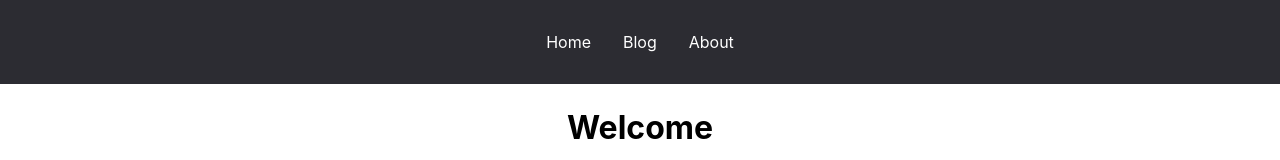
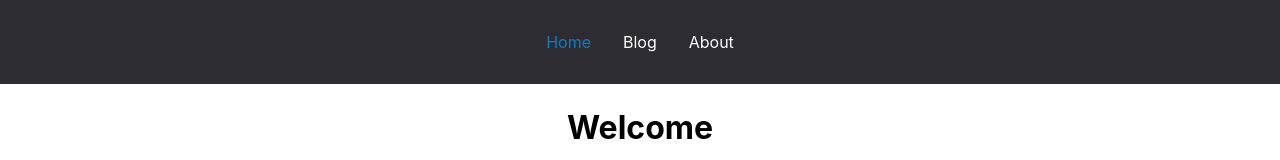
Before and after one commit to oleksiivorochenko/learn-next, a Next.js app: page / in a window 1280 px wide. Shown: the top 160 px of the page. Built offline with nearby package versions, Linux system fonts and the light colour scheme.

Commit message:
simple use client component in nav bar

```diff
--- a/components/Header.tsx
+++ b/components/Header.tsx
@@ -1,11 +1,15 @@
-import Link from 'next/link';
+import { Navigation } from './Navigation';
+
+const navItems = [
+  { label: 'Home', href: '/' },
+  { label: 'Blog', href: '/blog' },
+  { label: 'About', href: '/about' },
+];
 
 const Header = () => {
   return (
     <header>
-      <Link href="/">Home</Link>
-      <Link href="/blog">Blog</Link>
-      <Link href="/about">About</Link>
+      <Navigation navLinks={navItems} />
     </header>
   );
 };
--- /dev/null
+++ b/components/Navigation.tsx
@@ -0,0 +1,35 @@
+'use client';
+import Link from 'next/link';
+import { usePathname } from 'next/navigation';
+
+type NavLink = {
+  label: string;
+  href: string;
+};
+
+type Props = {
+  navLinks: NavLink[];
+};
+
+const Navigation = ({ navLinks }: Props) => {
+  const pathName = usePathname();
+  return (
+    <>
+      {navLinks.map((link) => {
+        const isActive = pathName === link.href;
+
+        return (
+          <Link
+            key={link.label}
+            href={link.href}
+            className={isActive ? 'active' : ''}
+          >
+            {link.label}
+          </Link>
+        );
+      })}
+    </>
+  );
+};
+
+export { Navigation };
```
